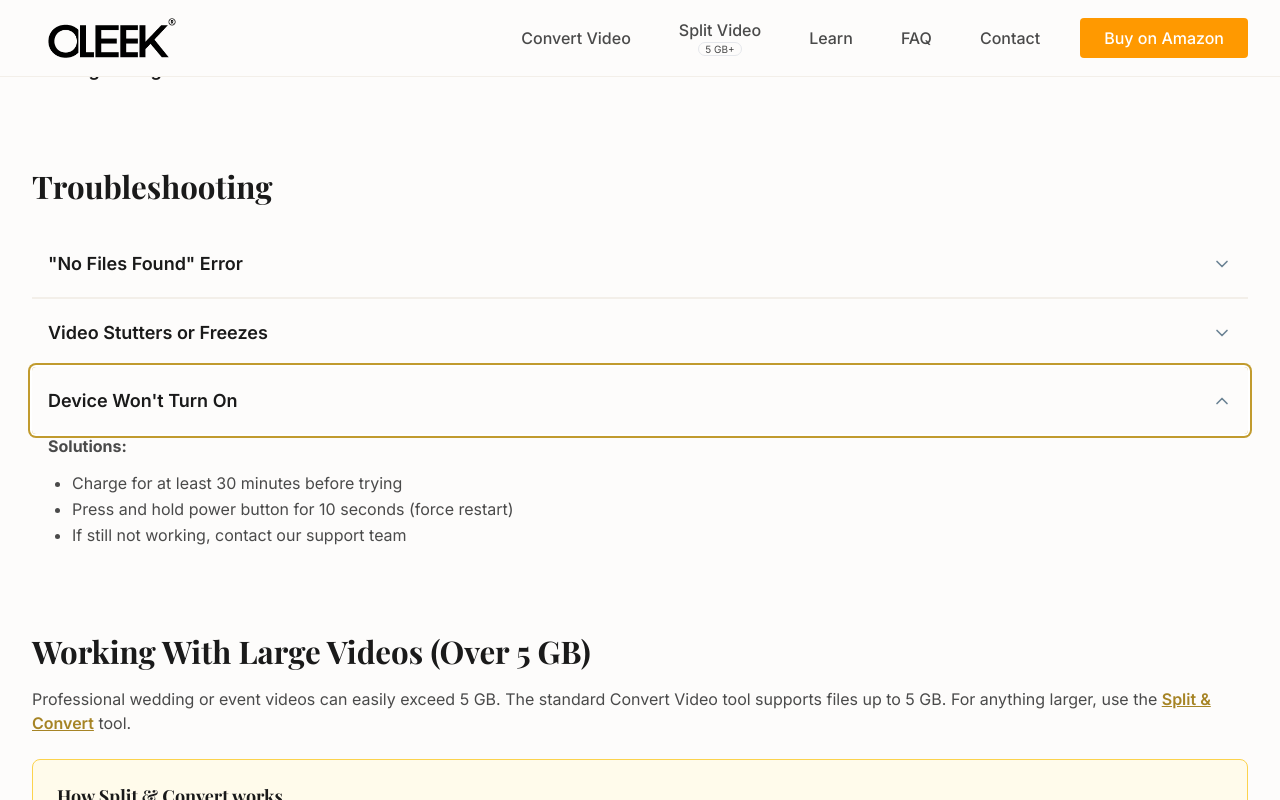
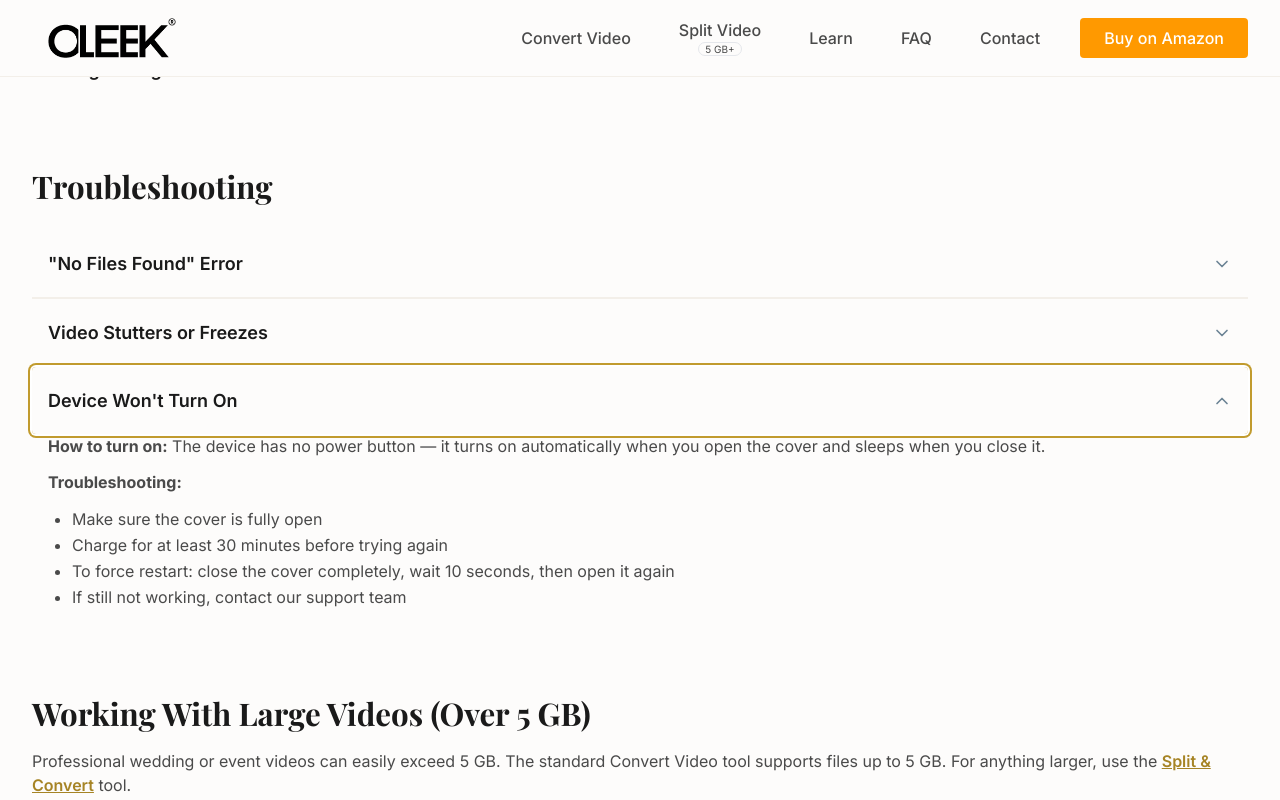
Before and after one commit to mohd-salem/oleek-memories, a Next.js app: page /learn in a window 1280 px wide. Both pictures are taken after a click on the button "Device Won't Turn On". Shown: the part 2385-3185 px from the top of the page. Built offline with nearby package versions, Linux system fonts and the light colour scheme.

Commit message:
fix: replace power button instructions with magnetic cover mechanism
Device has no power button - it turns on when cover is opened and sleeps
when closed. Force restart = close cover, wait 10s, open again.

```diff
--- a/src/app/learn/page.tsx
+++ b/src/app/learn/page.tsx
@@ -239,11 +239,15 @@ export default function LearnPage() {
 
             <AccordionItem title="Device Won't Turn On">
               <p className="mb-3">
-                <strong>Solutions:</strong>
+                <strong>How to turn on:</strong> The device has no power button — it turns on automatically when you open the cover and sleeps when you close it.
+              </p>
+              <p className="mb-3">
+                <strong>Troubleshooting:</strong>
               </p>
               <ul className="list-disc pl-6">
-                <li>Charge for at least 30 minutes before trying</li>
-                <li>Press and hold power button for 10 seconds (force restart)</li>
+                <li>Make sure the cover is fully open</li>
+                <li>Charge for at least 30 minutes before trying again</li>
+                <li>To force restart: close the cover completely, wait 10 seconds, then open it again</li>
                 <li>If still not working, contact our support team</li>
               </ul>
             </AccordionItem>
```
